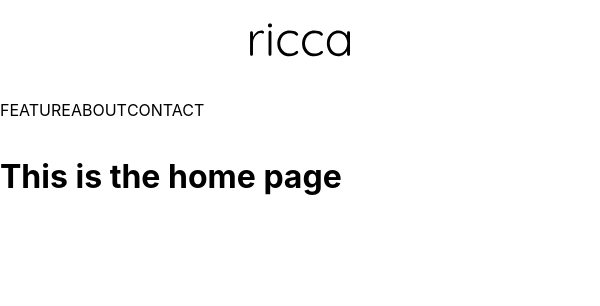
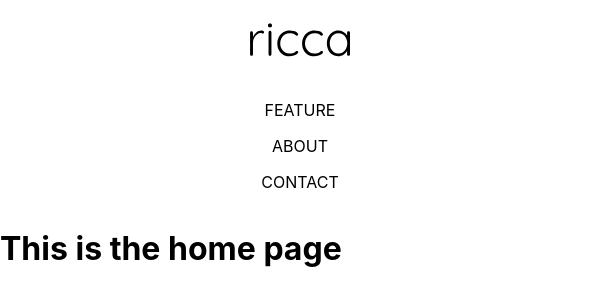
Before and after one commit to douglas86/fedsa-project-1-nextjs, a Next.js app: page / in a window 600 px wide. Shown: the top 306 px of the page. Built offline with nearby package versions, Linux system fonts and the light colour scheme.

Commit message:
changed display depending on screen size 4 links

```diff
--- a/public/static/css/header.module.css
+++ b/public/static/css/header.module.css
@@ -1,9 +1,15 @@
+@media only screen and (min-width: 600px) {
+    .links {
+        display: flex;
+    }
+}
+
 @media only screen and (max-width: 600px) {
     .header {
         text-align: center;
     }
     .links {
-        display: flex;
+        display: inline-block;
     }
     .link {
         text-align: center;
```
